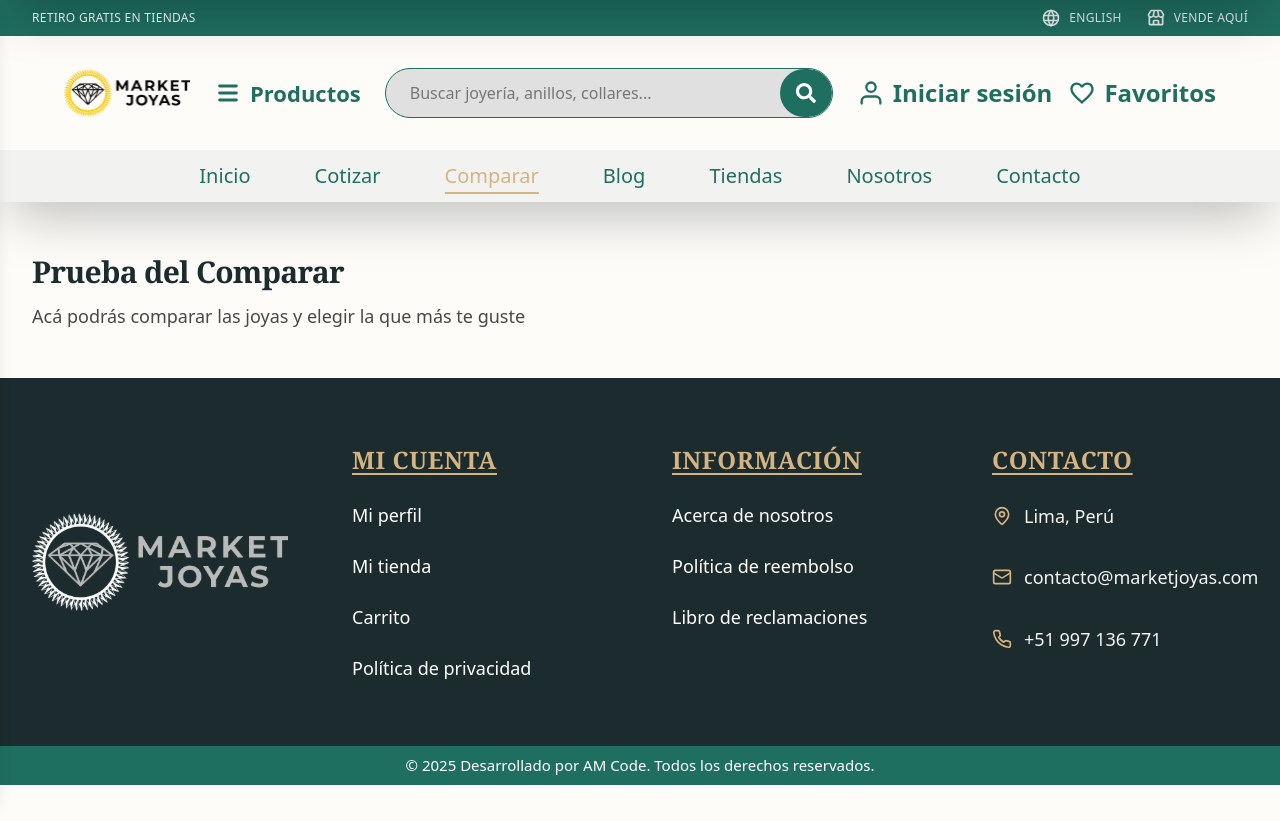
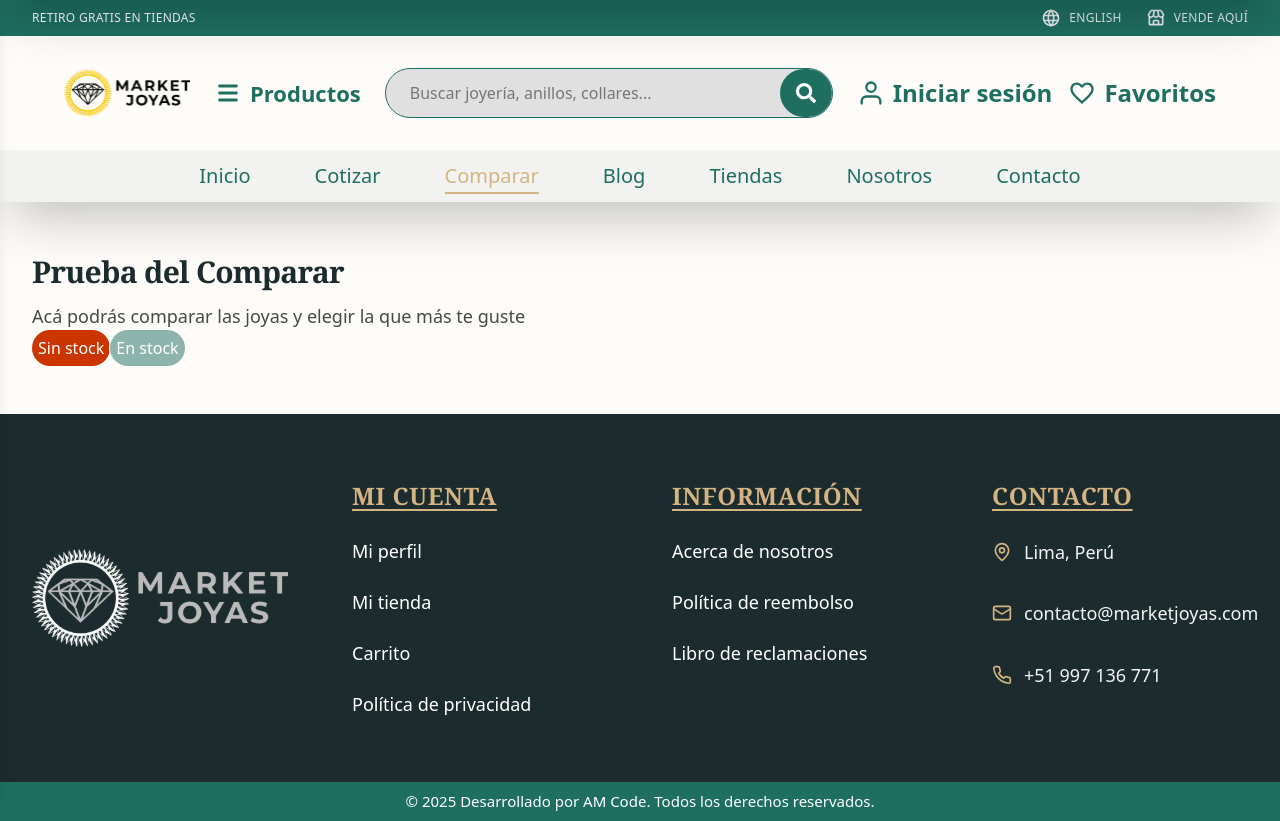
Before and after one commit to Ameteratzu/proyect-marketjoyas, a React (Vite) app: page /comparar in a window 1280 px wide. Before the commit the page ends 800 px from the top, so only its background shows below. Built offline with nearby package versions, Linux system fonts and the light colour scheme.

Commit message:
ADD: componente de stock in stock

```diff
--- a/src/pages/Compare/Compare.tsx
+++ b/src/pages/Compare/Compare.tsx
@@ -1,8 +1,12 @@
+import StockBadge from "./components/StockBadge";
+
 export default function Compare() {
     return (
         <section className="container-p py-12">
           <h1 className="h1 text-3xl">Prueba del Comparar</h1>
           <p className="lead mt-3">Acá podrás comparar las joyas y elegir la que más te guste</p>
+          <StockBadge inStock={false} />
+          <StockBadge inStock={true} />
         </section>
       );
 }
--- /dev/null
+++ b/src/pages/Compare/components/StockBadge.tsx
@@ -0,0 +1,15 @@
+type Props = { inStock: boolean };
+
+export default function StockBadge({ inStock }: Props) {
+  return (
+    <span
+      className={`inline-flex items-center rounded-full px-1.5 py-1.5 text-[16px] font-medium text-white ${
+        inStock
+          ? "bg-primary/50 ring-1"
+          : "bg-orange-700 ring-1"
+      }`}
+    >
+      {inStock ? "En stock" : "Sin stock"}
+    </span>
+  );
+}
```
